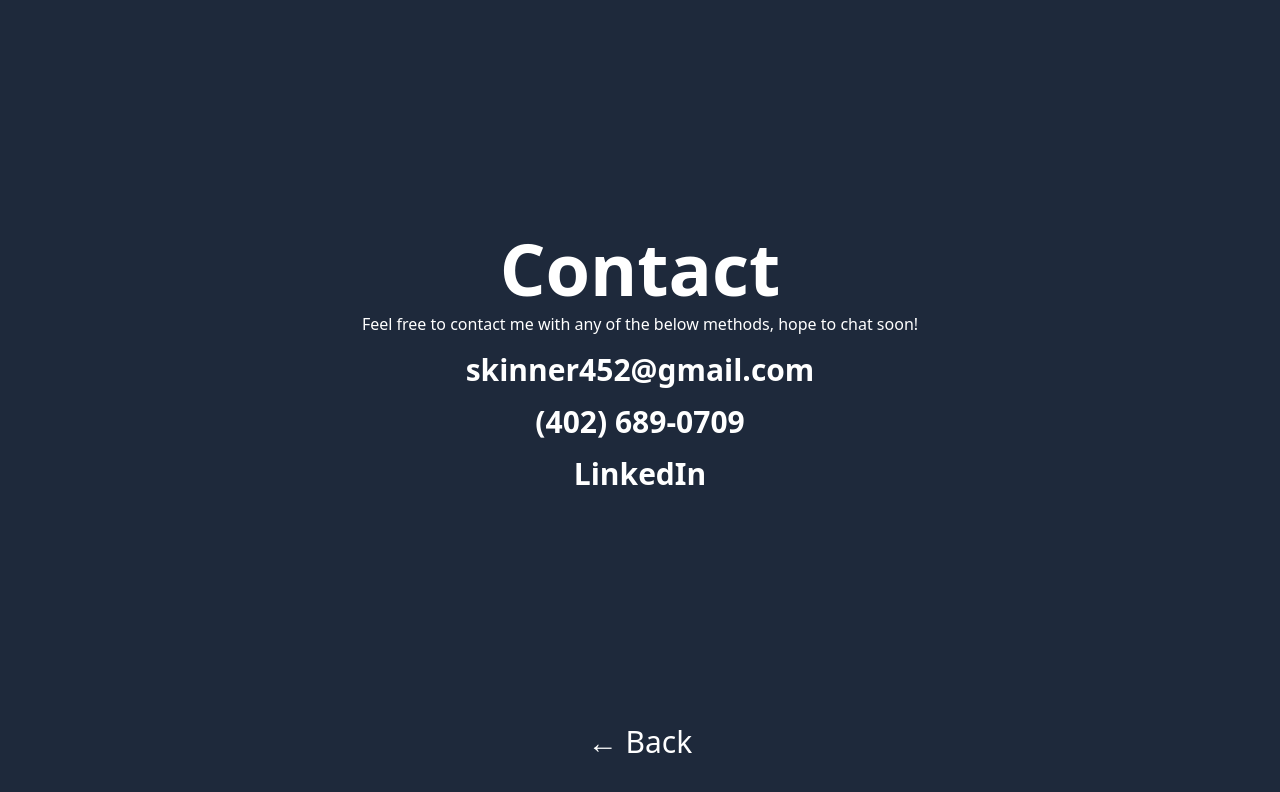
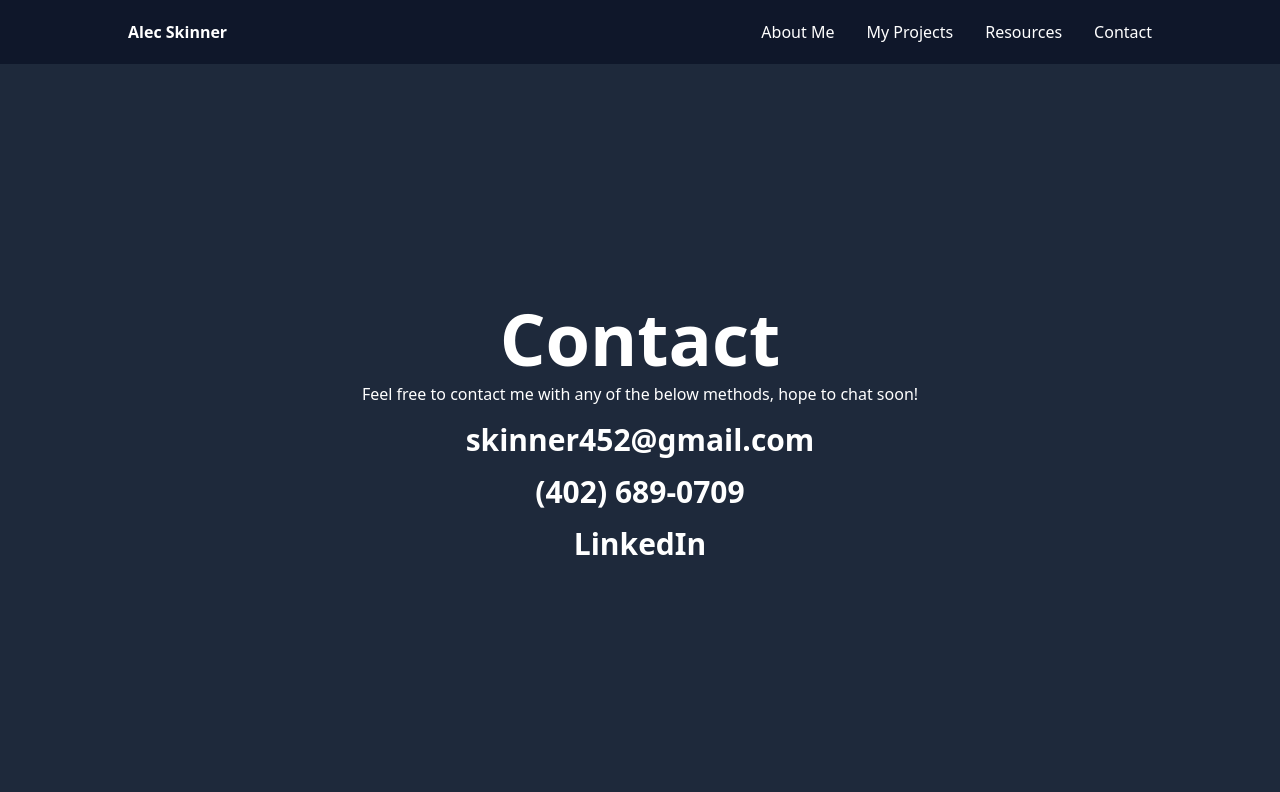
Before and after one commit to skinner452/alecskinner, a React (Create React App) app: page /contact in a window 1280 px wide. Shown: the top 792 px of the page. Built offline with nearby package versions, Linux system fonts and the light colour scheme.

Commit message:
Added navbar with mobile hamburger menu

```diff
--- a/src/App.tsx
+++ b/src/App.tsx
@@ -1,8 +1,8 @@
 import { lazy, Suspense } from "react";
-import { BrowserRouter, Link, Route, Routes } from "react-router-dom";
+import { BrowserRouter, Route, Routes } from "react-router-dom";
 import TextPage from "./pages/TextPage";
 import TitleUpdater from "./components/TitleUpdater";
-import BackButton from "./components/BackButton";
+import Navbar from "./components/Navbar";
 
 const Home = lazy(() => import("./pages/Home"));
 const AboutMe = lazy(() => import("./pages/AboutMe"));
@@ -13,8 +13,14 @@ const Contact = lazy(() => import("./pages/Contact"));
 function App() {
   return (
     <BrowserRouter>
+      {/* Automatically updates the tab title based on the route name */}
       <TitleUpdater />
-      <div className="flex flex-col gap-10 min-h-screen bg-slate-800 text-white p-10">
+
+      <div className="flex flex-col min-h-screen bg-slate-800 text-white">
+        <Navbar />
+
+        <div className="p-10 flex-grow flex">
+          <div className="max-w-5xl mx-auto flex-grow flex">
             <Suspense>
               <Routes>
                 <Route path="/" element={<Home />} />
@@ -25,7 +31,8 @@ function App() {
                 <Route path="*" element={<TextPage text="Not Found" />} />
               </Routes>
             </Suspense>
-        <BackButton />
+          </div>
+        </div>
       </div>
     </BrowserRouter>
   );
--- a/src/components/BackButton.tsx
+++ /dev/null
@@ -1,17 +0,0 @@
-import { Link, useLocation } from "react-router-dom";
-
-const BackButton = () => {
-  const location = useLocation();
-
-  if (location.pathname === "/") {
-    return null;
-  }
-
-  return (
-    <Link to={"/"} className="text-center text-3xl">
-      &larr; Back
-    </Link>
-  );
-};
-
-export default BackButton;
--- /dev/null
+++ b/src/components/Navbar.tsx
@@ -0,0 +1,87 @@
+import { useCallback, useState } from "react";
+import { Link, useLocation } from "react-router-dom";
+
+const Navbar = () => {
+  const location = useLocation();
+  const [isMenuOpen, setIsMenuOpen] = useState(false);
+
+  const onHamburgerPress = useCallback(() => {
+    setIsMenuOpen(!isMenuOpen);
+  }, [isMenuOpen]);
+
+  const closeMenu = useCallback(() => {
+    setIsMenuOpen(false);
+  }, []);
+
+  // If we are on the home page, no need to show navbar since all links are present
+  if (location.pathname === "/") {
+    return null;
+  }
+
+  return (
+    <nav className="bg-slate-900 px-10">
+      <div className="mx-auto max-w-5xl flex flex-row items-center justify-between">
+        <Link to="/" className="font-semibold py-5">
+          Alec Skinner
+        </Link>
+
+        <button className="text-3xl sm:hidden" onClick={onHamburgerPress}>
+          =
+        </button>
+
+        <div className="hidden gap-8 font-extralight text-center py-5 sm:flex">
+          {[
+            {
+              url: "/about-me",
+              title: "About Me",
+            },
+            {
+              url: "/my-projects",
+              title: "My Projects",
+            },
+            {
+              url: "/resources",
+              title: "Resources",
+            },
+            {
+              url: "/contact",
+              title: "Contact",
+            },
+          ].map((link) => (
+            <Link key={link.url} to={link.url} onClick={closeMenu}>
+              {link.title}
+            </Link>
+          ))}
+        </div>
+      </div>
+
+      {isMenuOpen && (
+        <div className="flex flex-col gap-8 font-extralight text-center py-5 sm:hidden">
+          <Link to="/about-me">About Me</Link>
+          <Link to="/my-projects">My Projects</Link>
+          <Link to="/resources">Resources</Link>
+          <Link to="/contact">Contact</Link>
+        </div>
+      )}
+    </nav>
+  );
+
+  // return (
+  //   <nav className="bg-slate-900 px-10">
+  //     <div className="mx-auto max-w-5xl flex flex-col sm:flex-row items-center justify-between">
+  //       <Link to="/" className="font-semibold py-5">
+  //         Alec Skinner
+  //       </Link>
+
+  //       <div className="flex flex-col sm:flex-row gap-8 font-extralight text-center py-5">
+  //         <Link to="/about-me">About Me</Link>
+  //         <Link to="/my-projects">My Projects</Link>
+  //         <Link to="/resources">Resources</Link>
+  //         <Link to="/contact">Contact</Link>
+  //       </div>
+  //     </div>
+  //   </nav>
+  // );
+};
+
+export default Navbar;
--- a/src/components/TitleUpdater.tsx
+++ b/src/components/TitleUpdater.tsx
@@ -23,8 +23,6 @@ const TitleUpdater = () => {
       title += ` | ${prettyPathName}`;
     }
 
-    console.log(title);
-
     // Set the document title
     document.title = title;
   }, [location]);
--- a/src/pages/AboutMe.tsx
+++ b/src/pages/AboutMe.tsx
@@ -12,7 +12,7 @@ import TopSkill from "../components/TopSkill";
 
 const AboutMe = () => {
   return (
-    <div className="container max-w-5xl m-auto flex flex-col gap-20">
+    <div className="flex flex-col gap-20">
       <div className="flex flex-col gap-10">
         <p className="text-5xl text-center font-bold">About Me</p>
         <div className="grid grid-cols-1 md:grid-cols-3 gap-8">
--- a/src/pages/Contact.tsx
+++ b/src/pages/Contact.tsx
@@ -2,7 +2,7 @@ import { Link } from "react-router-dom";
 
 const Contact = () => {
   return (
-    <div className="container m-auto max-w-4xl text-center flex flex-col gap-4">
+    <div className="m-auto max-w-4xl text-center flex flex-col gap-4">
       {/* Header */}
       <div className="flex flex-col gap-2">
         <p className="text-7xl font-bold">Contact</p>
--- a/src/pages/Home.tsx
+++ b/src/pages/Home.tsx
@@ -3,7 +3,7 @@ import MaineImage from "../images/maine.jpg";
 
 const Home = () => {
   return (
-    <div className="container max-w-4xl m-auto sm:grid sm:grid-cols-3 sm:gap-10">
+    <div className="max-w-4xl m-auto sm:grid sm:grid-cols-3 sm:gap-10">
       <div className="col-span-2 my-auto">
         <h2 className="text-5xl sm:text-7xl font-semibold text-white tracking-tight">
           Hi, I'm Alec
--- a/src/pages/TextPage.tsx
+++ b/src/pages/TextPage.tsx
@@ -4,7 +4,7 @@ type Props = {
 
 const TextPage = ({ text }: Props) => {
   return (
-    <div className="container max-w-3xl m-auto">
+    <div className="max-w-3xl m-auto">
       <p className="text-7xl text-center">{text}</p>
     </div>
   );
```
Lines whose indentation alone changed are shown as unchanged.
